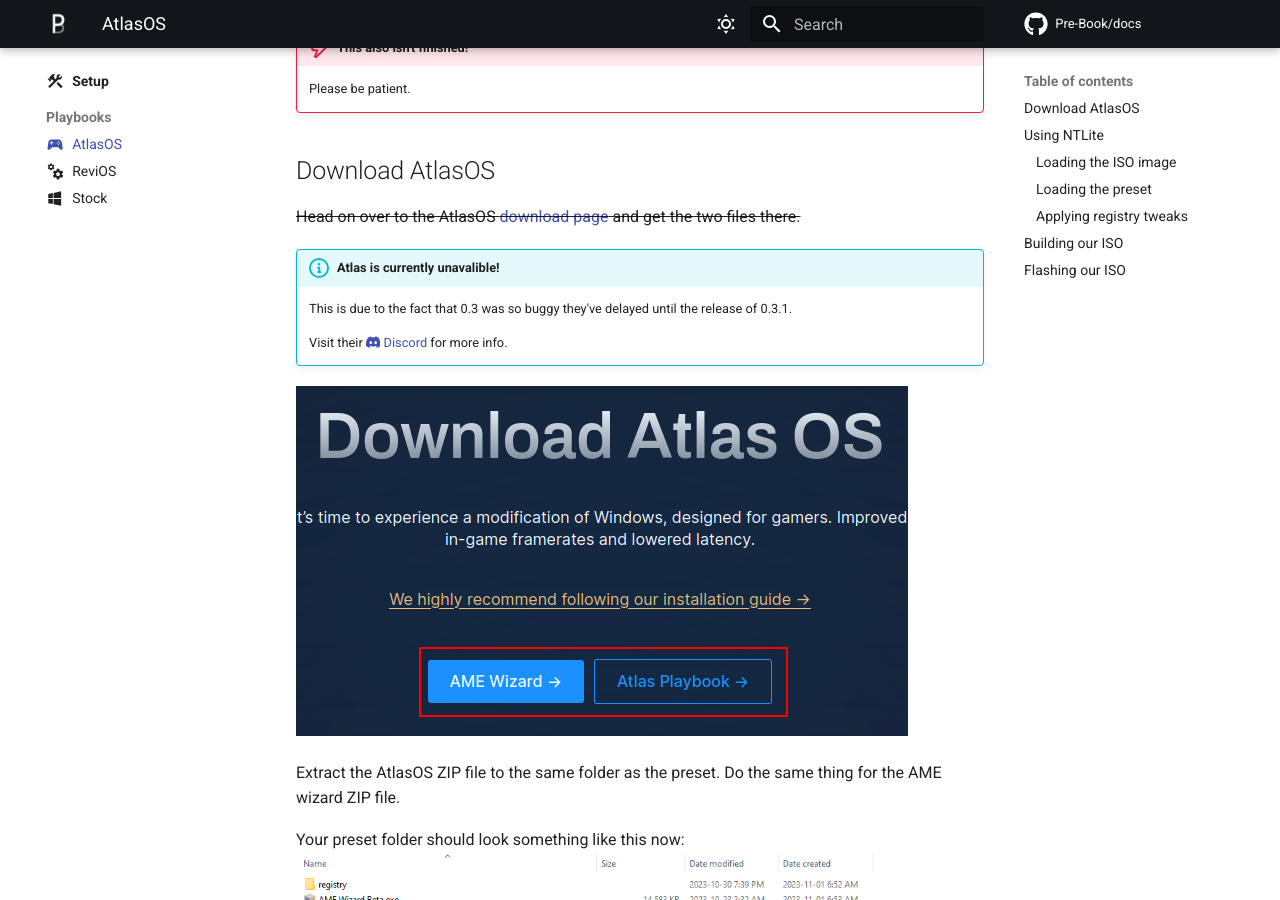
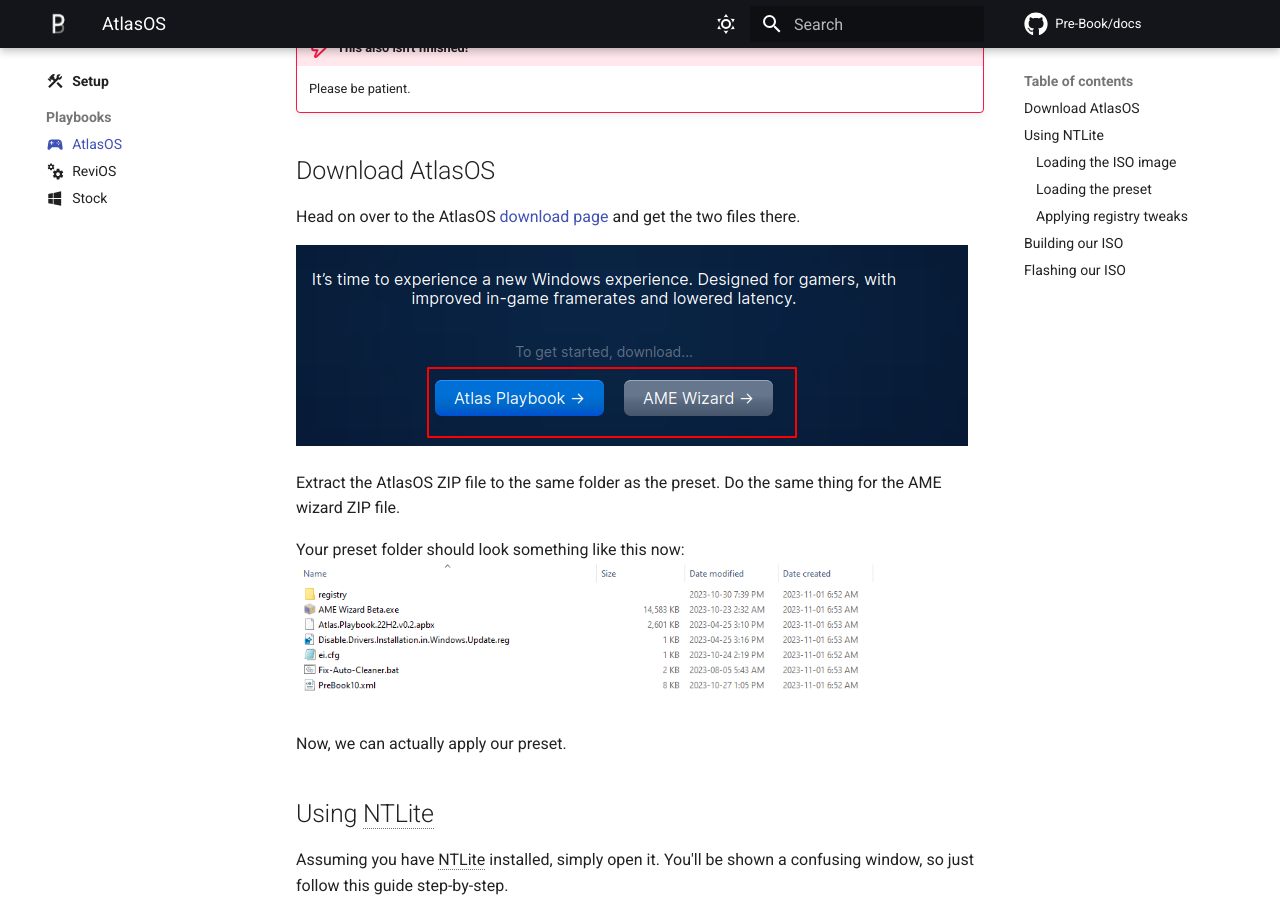
Before and after one commit to Pre-Book/docs, an MkDocs documentation site: the page built from docs/setup/playbooks/atlas.md, in a window 1280 px wide and 900 px high, scrolled down 323 px. Built offline with MkDocs 1.6.1 and Material for MkDocs 9.7.7, drawn with Linux system fonts in a browser that asks for light colours; comment, search, counter and statistics services are not loaded.

Commit message:
Atlas is back!

```diff
--- a/docs/setup/playbooks/atlas.md
+++ b/docs/setup/playbooks/atlas.md
@@ -14,14 +14,9 @@ description: Set up PreBook with AtlasOS.
 
 ## Download AtlasOS
 
-~~Head on over to the AtlasOS [download page](https://atlasos.net/downloads) and get the two files there.~~
+Head on over to the AtlasOS [download page](https://atlasos.net) and get the two files there.
 
-!!! info "Atlas is currently unavalible!"
-    This is due to the fact that 0.3 was so buggy they've delayed until the release of 0.3.1.
-
-    Visit their [:fontawesome-brands-discord: Discord](https://discord.atlasos.net) for more info.
-
-[![atlas_dl](../../assets/atlas_dl.png)](https://atlasos.net/downloads)
+[![atlas-dl](../../assets/atlas-dl.png)](https://atlasos.net)
 
 Extract the AtlasOS ZIP file to the same folder as the preset. Do the same thing for the AME wizard ZIP file.
 
```
Also changed, not shown: docs/assets/atlas-dl.png (added), docs/assets/atlas_dl.png (deleted).
